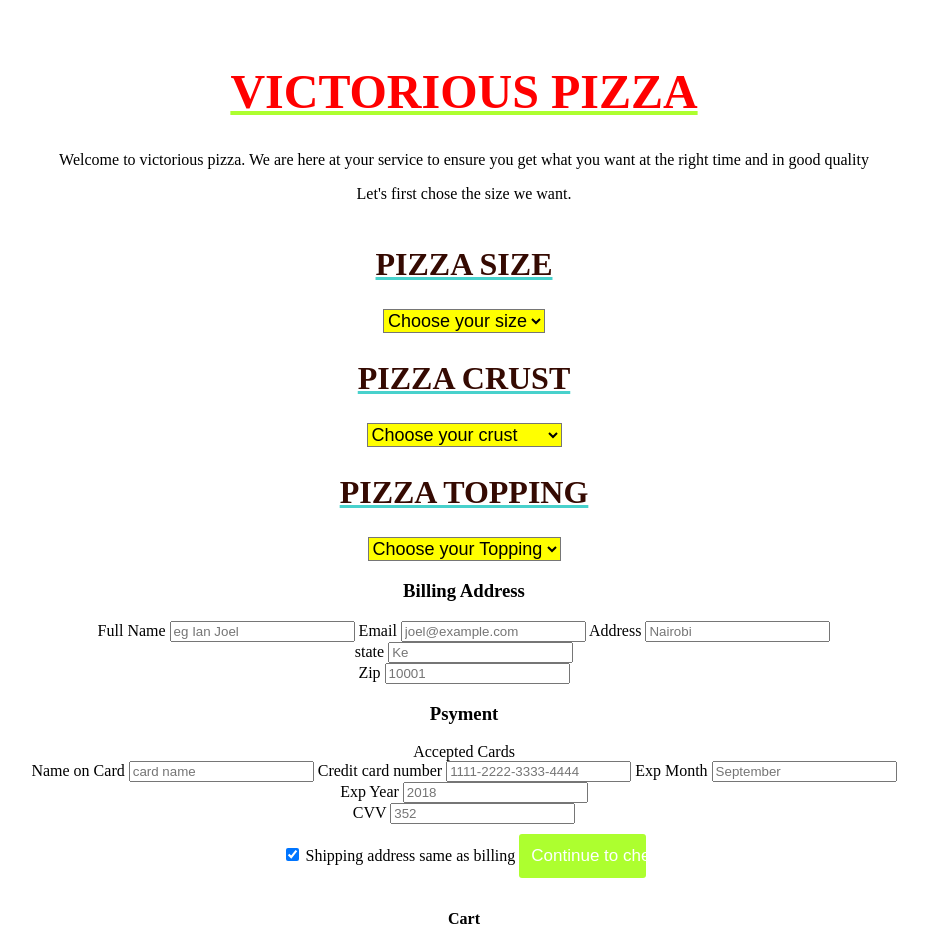
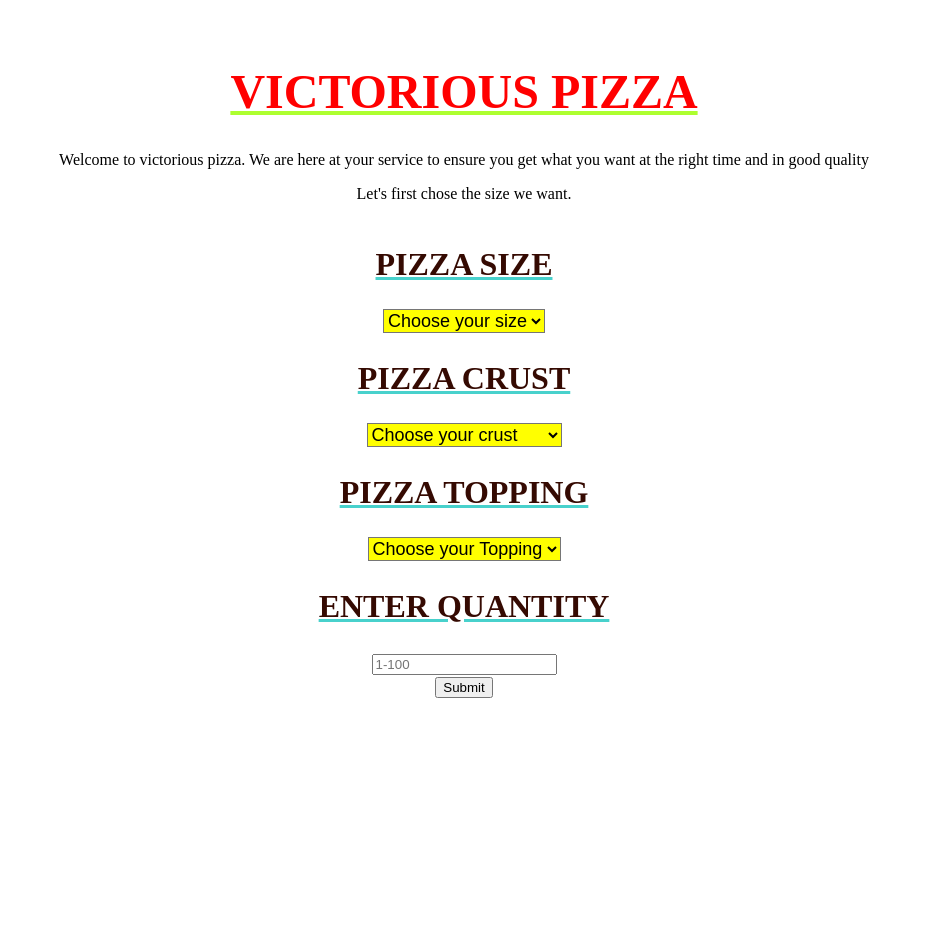
Before and after one commit to juma-359/Pizza, a plain HTML site: page index.html in a window 1280 px wide. Shown: the whole page, without its empty margins (172-1100 px from the left). After the commit the page ends 800 px from the top, so only its background shows below. Drawn offline with nearby package versions, Linux system fonts and the light colour scheme.

Commit message:
changes in my html

```diff
--- a/index.html
+++ b/index.html
@@ -46,84 +46,22 @@
             <h2>Pizza Topping</h2>
             <select name="crust" id="crust">
                 <option>Choose your Topping</option>
-                <option value="1">Green pepper</option>
-                <option value="2">Onions</option>
+                <option value="10">Green pepper=ksh</option>
+                <option value="20">Onions</option>
                 <option value="3">Saursage</option>
                 <option value="4">Bacon</option>
                 <option value="5">Extra cheese</option>
                 <option value="6">Black olives</option>
-            </select>
+            </select><br>
+            <form>
+                <h2>Enter quantity</h2>
+                <input type="text" name="buyNow" placeholder="1-100"/>
+            </form>
+            <button id="buy">Submit</button>
         </div>
     </div>
     </div>
-    <div class=form>
-        <div class="row">
-            <div class="col-75">
-                <div class="container">
-                    <form action="/action-page.php">
-                        <div class="row">
-                            <div class="col-50">
-                                <h3>Billing Address</h3>
-                                <lable for="fname"><i class="fa fa-user"></i>Full Name</lable>
-                                <input type="text" id="fname" name="firstname" placeholder="eg Ian Joel">
-                                <label for="email"><i class="fa fa-envelope"></i>Email</label>
-                                <input type="text" id="email" name="email" placeholder="joel@example.com">
-                                <label for="adr"><i class="fa fa-adress-card-o"></i>Address</label>
-                                <input type="text" id="city" name="city" placeholder="Nairobi">
-                                <div class="row">
-                                    <div class="col-50">
-                                        <label for="state">state</label>
-                                        <input type="text" id="state" name="state" placeholder="Ke">
-                                    </div>
-                                    <div class="col-50">
-                                        <label for="zip">Zip</label>
-                                        <input type="text" id="zip" name="zip" placeholder="10001">
-                                    </div>
-                                </div>
-                            </div>
-                            <div class="col-50">
-                                <h3>Psyment</h3>
-                                <label for="fname">Accepted Cards</label>
-                                <div class="icon-container">
-                                    <i class="fa fa-cc-visa" style="color: navy;"></i>
-                                    <i class="fa fa-cc-amex" style="color: blue;"></i>
-                                    <i class="fa fa-cc-mastercard" style="color: red;"></i>
-                                    <i class="fa fa-cc-discover" style="color:orange;"></i>
-                                </div>
-                                <label for="cname">Name on Card</label>
-                                <input type="text" id="cname" name="cardname" placeholder="card name">
-                                <label for="ccnum">Credit card number</label>
-                                <input type="text" id="ccnum" name="cardnumber" placeholder="1111-2222-3333-4444">
-                                <label for="expmonth">Exp Month</label>
-                                <input type="text" id="expmonth" name="expmonth" placeholder="September">
-                                <div class="row">
-                                    <div class="col-50">
-                                      <label for="expyear">Exp Year</label>
-                                      <input type="text" id="expyear" name="expyear" placeholder="2018">
-                                    </div>
-                                    <div class="col-50">
-                                      <label for="cvv">CVV</label>
-                                      <input type="text" id="cvv" name="cvv" placeholder="352">
-                                    </div>
-                                  </div>
-                                </div>
-
-                              </div>
-                              <label>
-                                <input type="checkbox" checked="checked" name="sameadr"> Shipping address same as billing
-                              </label>
-                              <input type="submit" value="Continue to checkout" class="btn">
-                            </div>
-                        </div>
-                    </form>
-                </div>
-            </div>
-            <div class="col-25">
-                <div class="container">
-                  <h4>Cart
-                    <span class="price" style="color:black">
-                      <i class="fa fa-shopping-cart"></i>
-        </div>
+    </div>
     </div>
     </div>
 </body>
```
